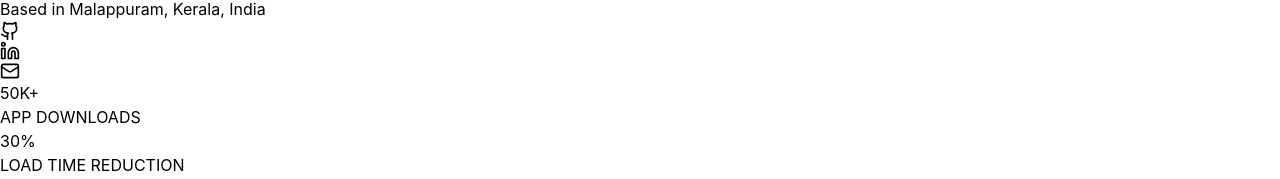
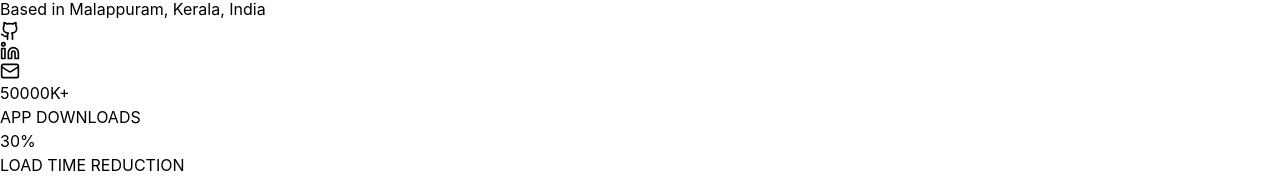
Before and after one commit to MUHAMMEDZAMILC/zamil-portfolio, a React (Vite) app: page / in a window 1280 px wide. Shown: the part 243-422 px from the top of the page. Built offline with nearby package versions, Linux system fonts and the light colour scheme.

Commit message:
update status design

```diff
--- a/package.json
+++ b/package.json
@@ -12,6 +12,7 @@
   "dependencies": {
     "framer-motion": "^12.23.24",
     "lucide-react": "^0.555.0",
+    "motion": "^12.23.25",
     "react": "^19.2.0",
     "react-dom": "^19.2.0"
   },
--- a/src/App.jsx
+++ b/src/App.jsx
@@ -46,7 +46,7 @@ const App = () => {
       <HeroSectionNew />
       <AboutSection />
       <StatsSection />
-      <ExperienceSection />
+      <ExperienceSection />x
       <ProjectsSection />
       <SkillsSection />
       <ContactSection />
--- a/src/components/StatsSection.jsx
+++ b/src/components/StatsSection.jsx
@@ -1,34 +1,100 @@
-import React from 'react';
-import { motion } from 'framer-motion';
+import React, { useState, useEffect, useRef } from 'react';
 
+// Custom CountUp Component
+const CountUp = ({ end, duration = 2, suffix = "", prefix = "", separator = "" }) => {
+  const [count, setCount] = useState(0);
+  const [isVisible, setIsVisible] = useState(false);
+  const elementRef = useRef(null);
+
+  useEffect(() => {
+    const observer = new IntersectionObserver(
+      ([entry]) => {
+        if (entry.isIntersecting && !isVisible) {
+          setIsVisible(true);
+        }
+      },
+      { threshold: 0.3 }
+    );
+
+    if (elementRef.current) {
+      observer.observe(elementRef.current);
+    }
+
+    return () => {
+      if (elementRef.current) {
+        observer.unobserve(elementRef.current);
+      }
+    };
+  }, [isVisible]);
+
+  useEffect(() => {
+    if (!isVisible) return;
+
+    const endNum = typeof end === 'string' ? parseFloat(end.replace(/[^0-9.]/g, '')) : end;
+    const steps = 60;
+    const increment = endNum / steps;
+    const stepDuration = (duration * 1000) / steps;
+    let current = 0;
+
+    const timer = setInterval(() => {
+      current += increment;
+      if (current >= endNum) {
+        setCount(endNum);
+        clearInterval(timer);
+      } else {
+        setCount(current);
+      }
+    }, stepDuration);
+
+    return () => clearInterval(timer);
+  }, [isVisible, end, duration]);
+
+  const formatNumber = (num) => {
+    const rounded = Math.floor(num);
+    if (separator === ",") {
+      return rounded.toString().replace(/\B(?=(\d{3})+(?!\d))/g, ",");
+    }
+    return rounded.toString();
+  };
+
+  return (
+    <span ref={elementRef}>
+      {prefix}{formatNumber(count)}{suffix}
+    </span>
+  );
+};
+
+// Stats Section Component
 const StatsSection = () => {
   const stats = [
-    { number: "50K+", label: "APP DOWNLOADS" },
-    { number: "30%", label: "LOAD TIME REDUCTION" },
-    { number: "10+", label: "API INTEGRATIONS" },
-    { number: "99%", label: "CRASH-FREE SESSIONS" },
+    { number: "50000", label: "APP DOWNLOADS", suffix: "K+", prefix: "" },
+    { number: "30", label: "LOAD TIME REDUCTION", suffix: "%", prefix: "" },
+    { number: "10", label: "API INTEGRATIONS", suffix: "+", prefix: "" },
+    { number: "99", label: "CRASH-FREE SESSIONS", suffix: "%", prefix: "" },
   ];
 
   return (
-    <section className="py-32 px-6 bg-white text-black">
+    <section className="py-32 px-6 bg-white xt-black">
       <div className="max-w-7xl mx-auto">
         <div className="grid grid-cols-2 md:grid-cols-4 gap-12">
           {stats.map((stat, i) => (
-            <motion.div
+            <div
               key={i}
-              initial={{ opacity: 0, y: 50 }}
-              whileInView={{ opacity: 1, y: 0 }}
-              viewport={{ once: true }}
-              transition={{ duration: 0.6, delay: i * 0.1 }}
-              className="text-center"
+              className="text-center group"
             >
-              <div className="text-5xl md:text-7xl font-bold mb-4">
-                {stat.number}
+              <div className="text-5xl md:text-7xl font-bold mb-4 bg-clip-text text-black group-hover:scale-110 transition-transform duration-300">
+                {stat.prefix}
+                <CountUp
+                  end={stat.number}
+                  duration={2.5}
+                  suffix={stat.suffix}
+                />
               </div>
-              <div className="text-sm tracking-widest text-gray-600">
+              <div className="text-sm tracking-widest text-gray-400 group-hover:text-white transition-colors duration-300">
                 {stat.label}
               </div>
-            </motion.div>
+              <div className="h-1 w-16 bg-blackpdate  mx-auto mt-4 opacity-0 group-hover:opacity-100 transition-opacity duration-300"></div>
+            </div>
           ))}
         </div>
       </div>
```
Also changed, not shown: 1 other file (tests, documents, lock files or other folders).
